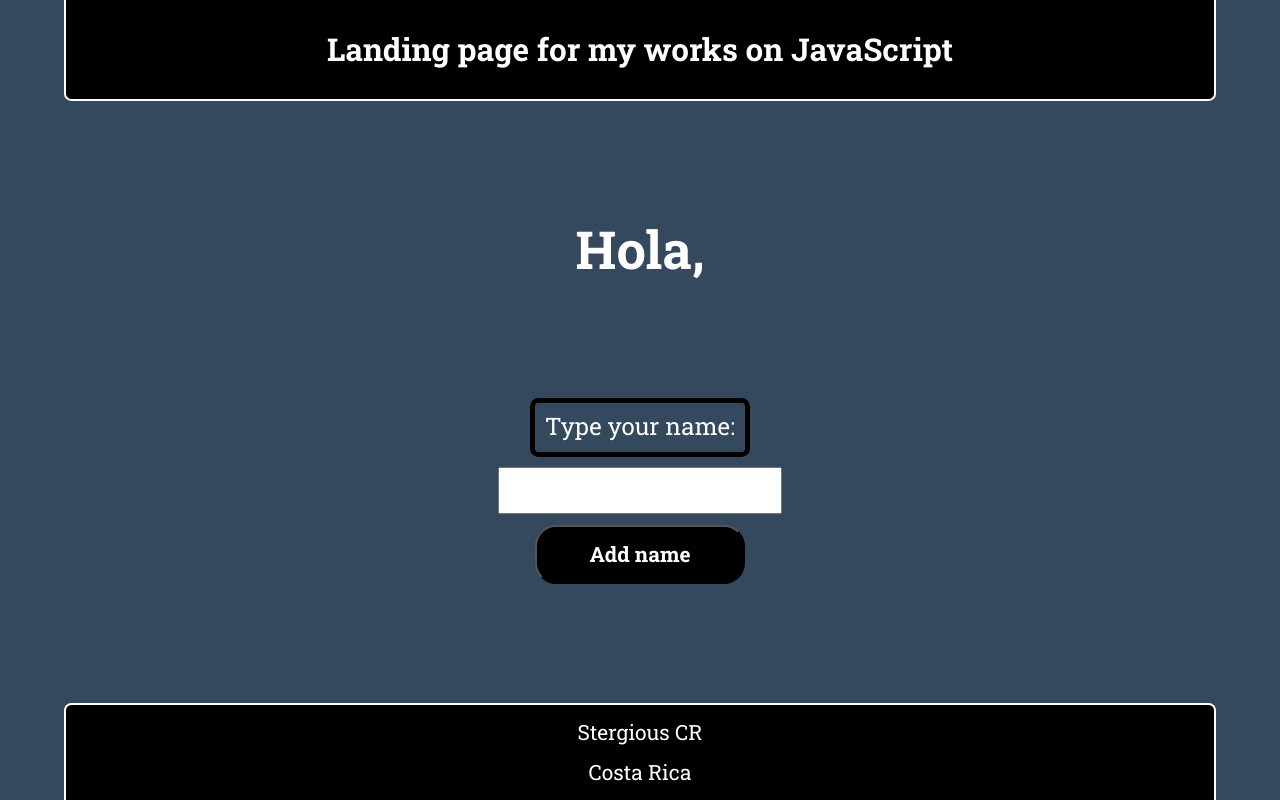
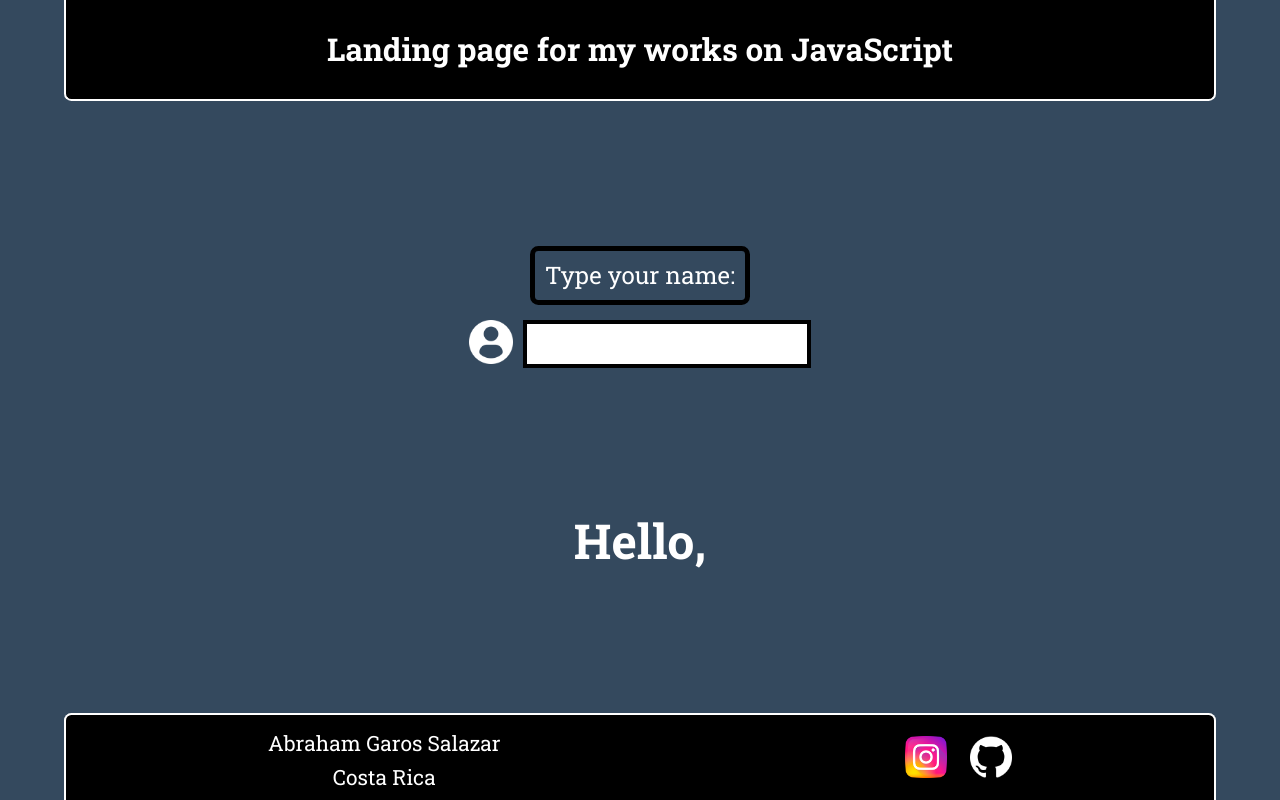
Before and after one commit to StergiousCR/nameChangeAutomatization, a plain HTML site: page index.html in a window 1280 px wide. Drawn offline with Linux system fonts and the light colour scheme.

Commit message:
New Function Show Instantly Name

```diff
--- a/CSS/styles.css
+++ b/CSS/styles.css
@@ -29,7 +29,9 @@ h1, h2, h3, h4, h5 {
     margin: 0;
     padding: 0;
 }
-
+img {
+    width: 100%;
+}
 
 /* Utilidades */
 .container {
@@ -39,7 +41,7 @@ h1, h2, h3, h4, h5 {
 
 /* Header */
 .banner-header {
-    padding: 3rem 0;
+    padding: 3rem 1.5rem;
     background-color: var(--black);
     border-bottom-right-radius: .7rem;
     border-bottom-left-radius: .7rem;
@@ -55,26 +57,16 @@ h1, h2, h3, h4, h5 {
     display: none;
 }
 
-
- /* Texto Change  */
-.txt-change {
-    font-size: 2.5rem;
-    text-align: center;
-    color: var(--white);
-}
-
-
 /*  Formulario  */
 #form-cliente {
     font-size: 2rem;
     text-align: center;
-    width: 30rem;
     display: flex;
     flex-direction: column;
     align-items: center;
 }
 #form-cliente label {
-    margin-bottom: 1rem;
+    margin-bottom: 1.5rem;
     padding: 1rem;
     border-radius: .8rem;
     display: inline-block;
@@ -83,8 +75,20 @@ h1, h2, h3, h4, h5 {
     background-color: transparent;
     font-size: 2.3rem;
 }
+#input-name {
+    display: flex;
+    align-items: flex-start;
+}
+#input-name img {
+    width: 4.2rem;
+    height: 4.2rem;
+    margin-right: 1rem;
+    filter: invert(100%);
+}
 #form-cliente input {
     height: 4.5rem;
+    text-align: center;
+    border: .4rem solid var(--black);
 }
 #form-cliente button {
     background-image: linear-gradient(to right, rgb(0, 0, 0,1), rgba(0, 0, 0, 1));
@@ -96,6 +100,21 @@ h1, h2, h3, h4, h5 {
     cursor: pointer;
     border-radius: 2rem;
 }
+
+/* Texto Change  */
+.txt-change {
+    font-size: 2.3rem;
+    text-align: center;
+    color: var(--white);
+}
+.hideGreeting p {  /* Este aun no se ejecuta ya que se hace hasta que exista el boton */
+    display: none;
+}
+.showGreeting p {
+    display: block;
+}
+
+
 /* Footer */
 .footer {
     background-color: var(--black);
@@ -104,10 +123,13 @@ h1, h2, h3, h4, h5 {
     border-top-left-radius: .7rem;
     border-top-right-radius: .7rem;
     align-self: flex-end;
+    display: flex;
+    justify-content: space-around;
+    align-items: center;
 }
 .footer p {
     margin: var(--no-space-around);
-    padding-bottom: 1.5rem;
+    padding-bottom: 1rem;
     text-align: center;
     font-size: 2rem;
     color: var(--white);
@@ -115,3 +137,10 @@ h1, h2, h3, h4, h5 {
 .footer p:first-child {
     padding-top: 1.5rem;
 }
+.social-media img {
+    width: 4rem;
+}
+#insta-logo {
+    margin-left: 2rem;
+    filter: invert(100%);
+}
--- a/app.js
+++ b/app.js
@@ -1,21 +1,39 @@
 // Variables
 const firstTxt = document.querySelector('#firstTxt'); // Aca me taigo el input
 const txtChange = document.querySelector('#txt-change'); // Aca me traigo el span o donde va el nombre ingresado
+const greeting = document.querySelector('#greeting'); // Este lo traigo oculto para luego cambiarle la clase nada mas
 const addBtn = document.querySelector('#addBtn');
-
-
 
 eventListeners(); // Llamo a los escuchadores para que me carguen de una mis funciones primarias
 
 function eventListeners() {
     /* Aca adentro va todo lo que quiero que se ejecute al cargar la pagina por la primera vez mas, que todo los que esperan que se ejecute algo como accionar un input o un boton*/
-    firstTxt.addEventListener('blur', validacionInput);
-}
-
-// Funciones
-function validacionInput(e) {
-    txtChange.textContent = e.target.value;
+    firstTxt.addEventListener('input', validacionInput);
 }
 
 // Inyectando clases desde Js al HTML
-// addBtn.classList.add('d-none');
+addBtn.classList.add('d-none');
+
+// Funciones
+
+function validacionInput(e) {
+
+    txtChange.textContent = e.target.value;
+
+    if(firstTxt.value != '') {
+        showGreeting();
+    } else {
+        hideGreeting();
+    }
+
+}
+
+function hideGreeting() {
+    greeting.classList.remove('showGreeting');
+    greeting.classList.add('hideGreeting')
+}
+
+function showGreeting() {
+    greeting.classList.remove('hideGreeting');
+    greeting.classList.add('showGreeting');
+}
--- a/index.html
+++ b/index.html
@@ -20,25 +20,42 @@
     </header>
 
 
-    <section class="container txt-change">
-        <h1>Hola, <span id="txt-change"></span></h1>
-    </section>
-
     <!-- Aca se creara el formulario  -->
     <main>
         <form id="form-cliente" class="container">
 
             <label for="firstTxt">Type your name:</label>
-            <input id="firstTxt" type="text">
+            <div id="input-name">
+                <img src="/img/usuario-de-perfil.png" alt="">
+                <input id="firstTxt" type="text">
+            </div>
             <button id="addBtn" type="button"> Add name </button>
 
         </form>
     </main>
 
 
+    <section class="container txt-change">
+        <h1>Hello, <span id="txt-change"></span></h1>
+        <div id="greeting" class="hideGreeting">
+            <p>I'm Abraham Garos :)</p>
+            <p>> Welcome to my page <</p>
+        </div>
+
+    </section>
+
+
     <footer class="container footer">
-        <p>Stergious CR</p>
-        <p>Costa Rica</p>
+        <div class="p">
+            <p>Abraham Garos Salazar</p>
+            <p>Costa Rica</p>
+        </div>
+
+        <div class="social-media">
+            <a href="https://www.instagram.com/stergious_cr/?hl=es-la"><img src="/img/instagram.png" alt=""></a>
+            <a href="https://github.com/StergiousCR"><img id="insta-logo" src="/img/logotipo-de-github.png" alt=""></a>
+        </div>
+
     </footer>
 
     <script src="/app.js"></script>
```
Also changed, not shown: img/instagram.png (added), img/logotipo-de-github.png (added), img/usuario-de-perfil.png (added).
